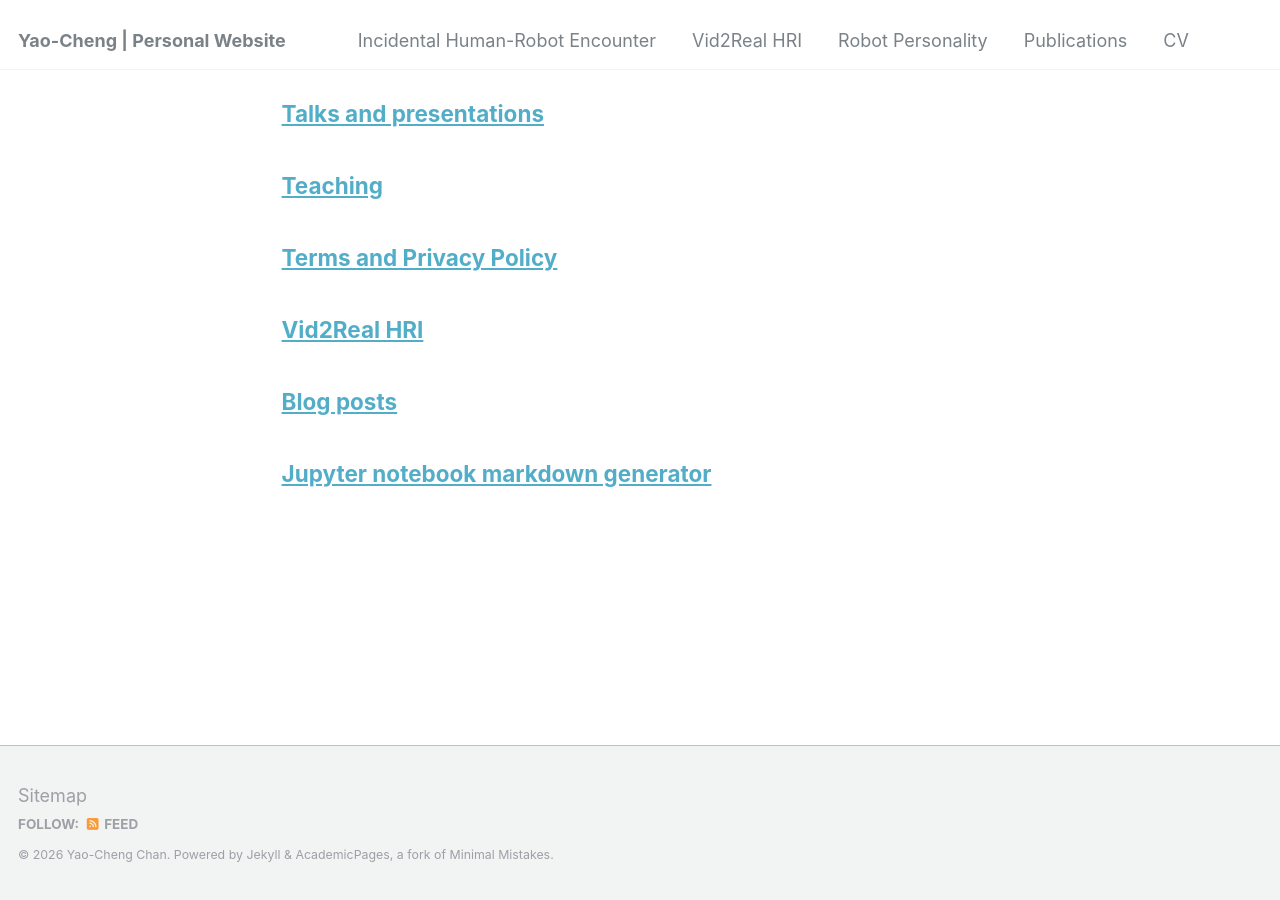
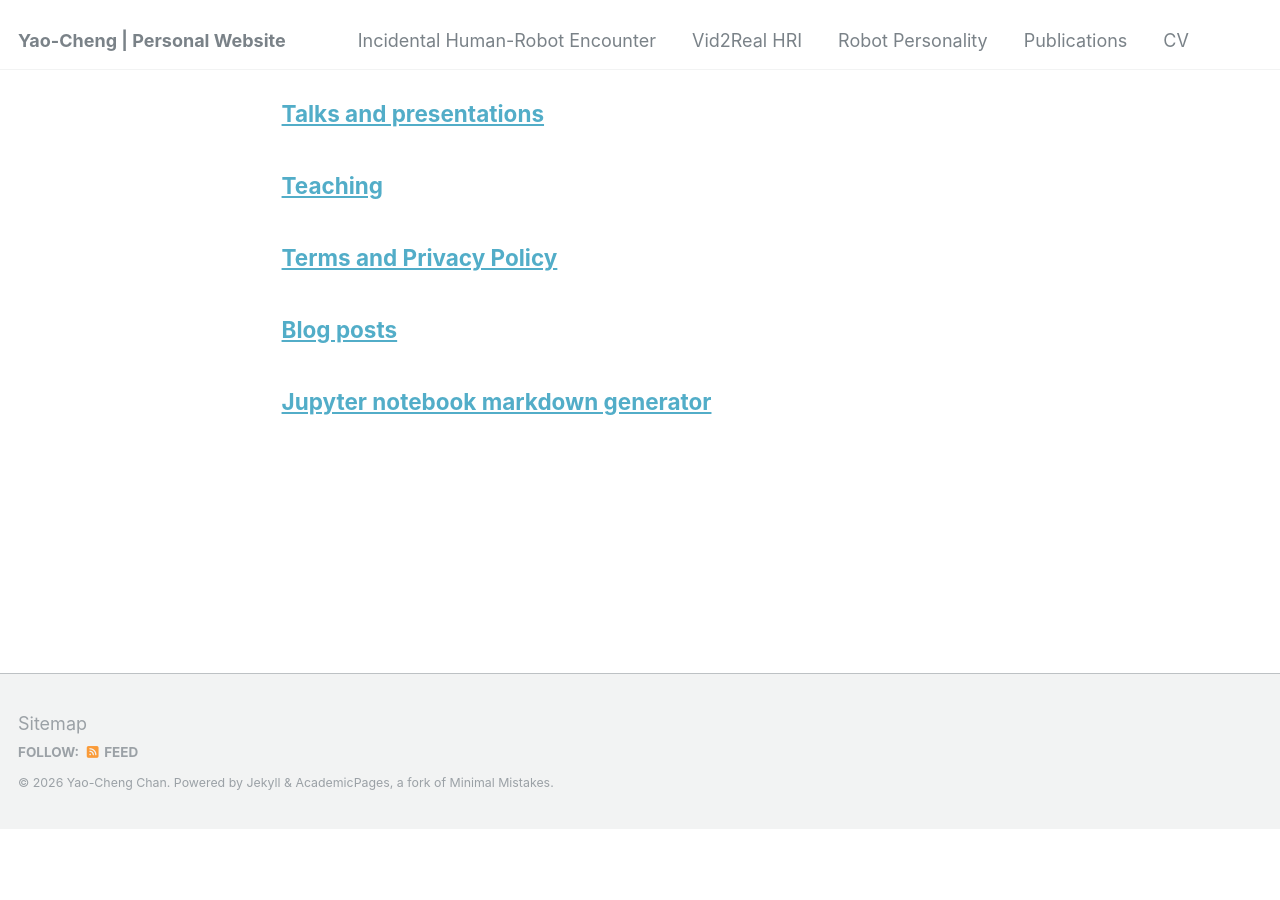
Before and after one commit to yaochengchan/yaochengchan.github.io, a Jekyll site: the page built from _pages/page-archive.html, in a window 1280 px wide and 900 px high, scrolled down 1159 px. Built offline with Jekyll 4.4.1, drawn with Linux system fonts in a browser that asks for light colours; after the commit the page ends 1987 px from its top, so only the background shows below that.

Commit message:
Update vid2real.md

```diff
--- a/_pages/vid2real.md
+++ b/_pages/vid2real.md
@@ -1,7 +1,7 @@
 ---
 layout: archive
-title: "Vid2Real HRI"
-permalink: /research1/
+
+permalink: /vid2real/
 author_profile: true
 ---
 
```
